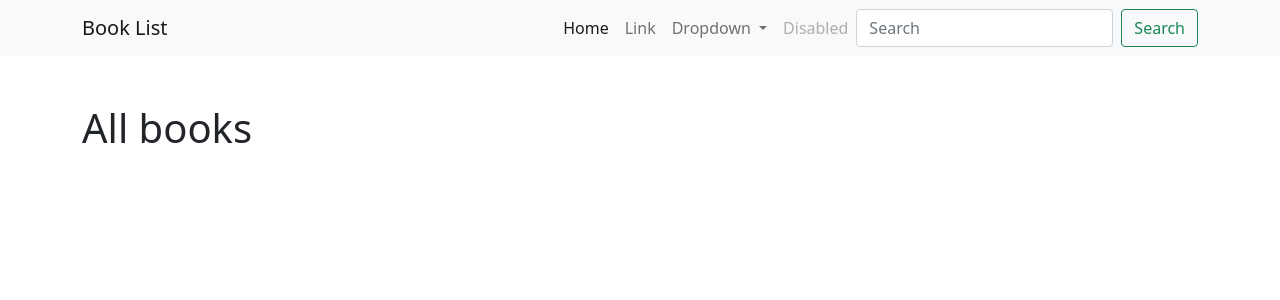
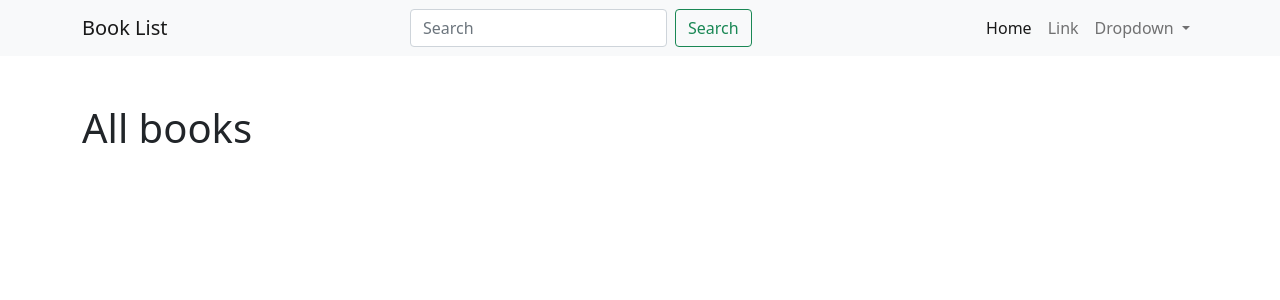
Before and after one commit to paulnyabaro/djangoAPI, a Django app: page / in a window 1280 px wide. Shown: the top 300 px of the page. Run offline with Django 4.2, Linux system fonts and the light colour scheme; data that the repository does not hold is empty; parts of the project's set-up code (start-up, migrations or seed data) failed here and were passed over.

Commit message:
Updated navbar

```diff
--- a/templates/_base.html
+++ b/templates/_base.html
@@ -14,6 +14,10 @@
             <span class="navbar-toggler-icon"></span>
           </button>
           <div class="collapse navbar-collapse" id="navbarSupportedContent">
+            <form class="d-flex ms-auto">
+                <input class="form-control me-2" type="search" placeholder="Search" aria-label="Search">
+                <button class="btn btn-outline-success" type="submit">Search</button>
+            </form>
             <ul class="navbar-nav ms-auto mb-2 mb-lg-0">
               <li class="nav-item">
                 <a class="nav-link active" aria-current="page" href="#">Home</a>
@@ -32,14 +36,9 @@
                   <li><a class="dropdown-item" href="#">Something else here</a></li>
                 </ul>
               </li>
-              <li class="nav-item">
-                <a class="nav-link disabled" href="#" tabindex="-1" aria-disabled="true">Disabled</a>
-              </li>
+
             </ul>
-            <form class="d-flex">
-              <input class="form-control me-2" type="search" placeholder="Search" aria-label="Search">
-              <button class="btn btn-outline-success" type="submit">Search</button>
-            </form>
+
           </div>
         </div>
       </nav>
```
